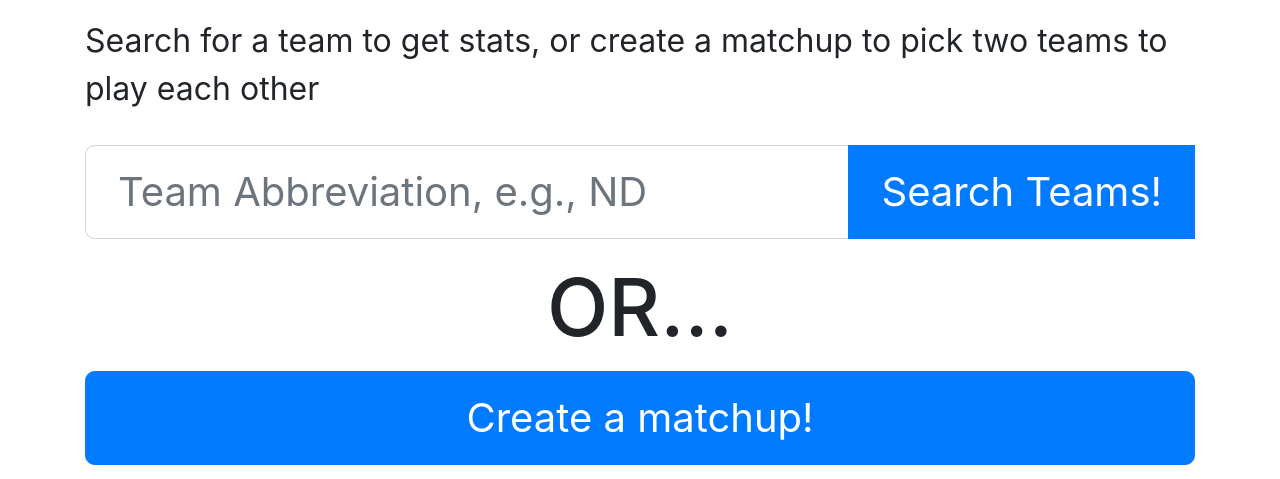
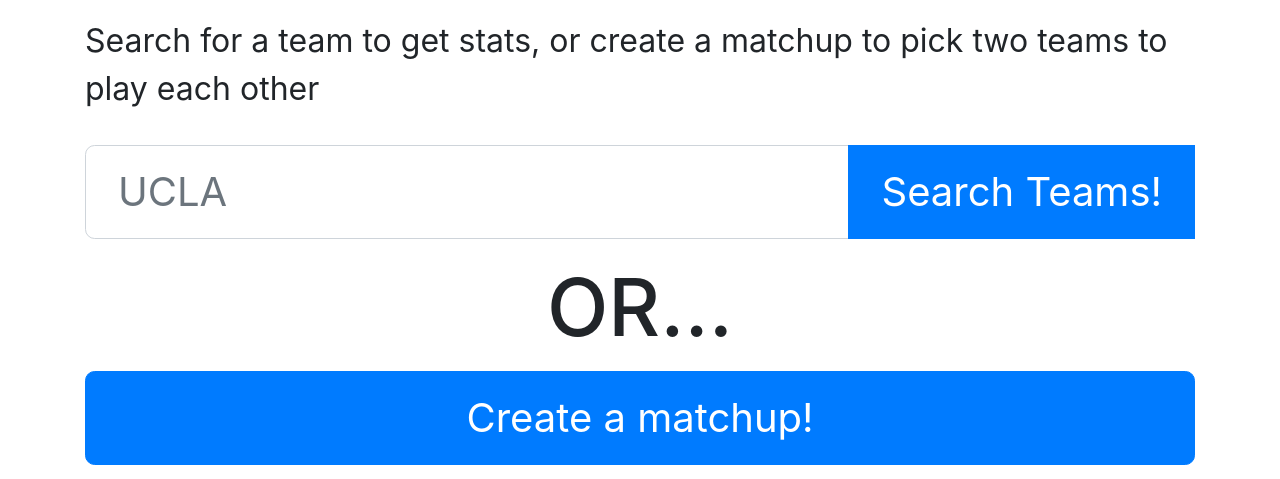
Before and after one commit to aspic2/NCAABB, a Flask app: page / in a window 1280 px wide. Shown: the part 239-718 px from the top of the page. Run offline with Flask 2, Linux system fonts and the light colour scheme; some libraries are stand-ins or nearby versions.

Commit message:
update search placeholder to reflect full team name

```diff
--- a/NCAABB/templates/index.html
+++ b/NCAABB/templates/index.html
@@ -11,7 +11,7 @@
       <div class="input-group input-group-lg" id="teamSearchBar">
         <input type="text" class="form-control dropdown-toggle"
         aria-label="Large" aria-describedby="inputGroup-sizing-sm"
-        placeholder="Team Abbreviation, e.g., ND" name="query"
+        placeholder="UCLA" name="query"
         data-toggle="dropdown" id="textInput">
         <div class="input-group-append">
           <button id="teamSearchButton" class="btn btn-primary"
```
